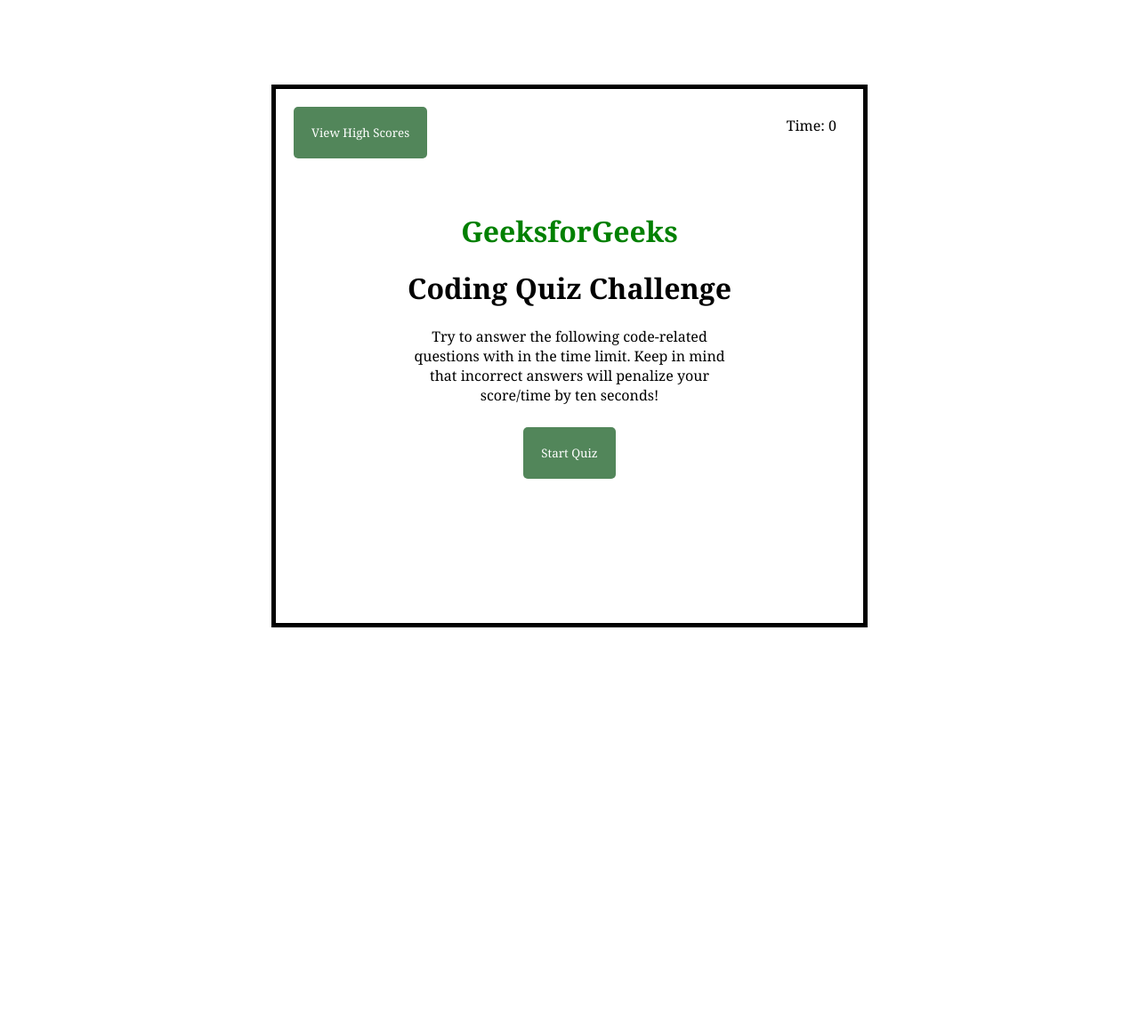
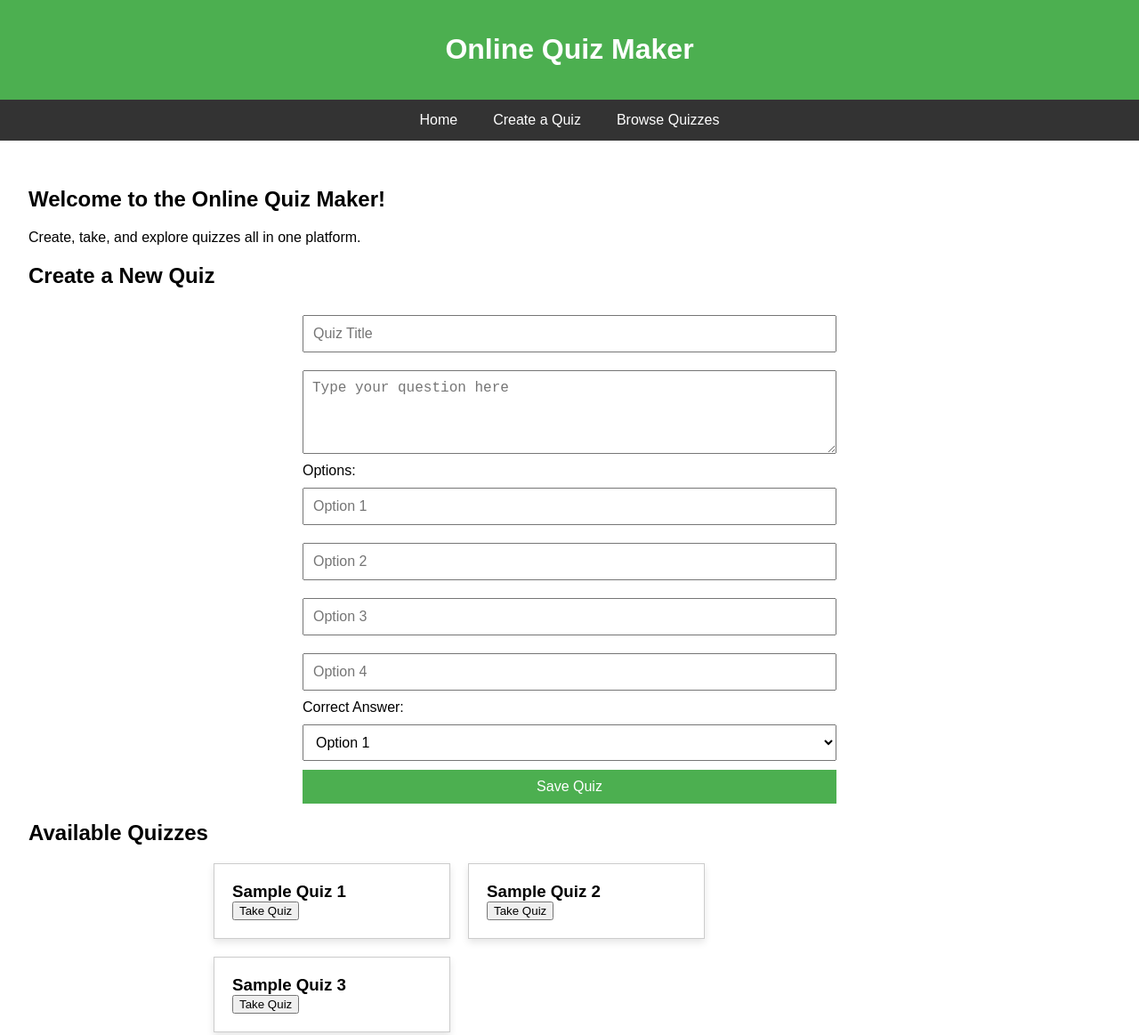
Before and after one commit to Suparna62/online-quiz-maker, a plain HTML site: page index.html in a window 1280 px wide. Shown: the top 1163 px of the page at 89% size. Before the commit the page ends 800 px from the top, so only its background shows below. Drawn offline with Linux system fonts and the light colour scheme.

Commit message:
add a change

```diff
--- a/index.html
+++ b/index.html
@@ -1,93 +1,134 @@
-<!--index.html-->
-
 <!DOCTYPE html>
 <html lang="en">
+<head>
+    <meta charset="UTF-8">
+    <meta name="viewport" content="width=device-width, initial-scale=1.0">
+    <title>Online Quiz Maker</title>
+    <style>
+        body {
+            font-family: Arial, sans-serif;
+            margin: 0;
+            padding: 0;
+        }
+        header {
+            background-color: #4CAF50;
+            color: white;
+            text-align: center;
+            padding: 1em;
+        }
+        nav {
+            display: flex;
+            justify-content: center;
+            background-color: #333;
+        }
+        nav a {
+            color: white;
+            padding: 14px 20px;
+            text-decoration: none;
+            text-align: center;
+        }
+        nav a:hover {
+            background-color: #ddd;
+            color: black;
+        }
+        .container {
+            padding: 2em;
+        }
+        .quiz-form {
+            display: flex;
+            flex-direction: column;
+            max-width: 600px;
+            margin: auto;
+        }
+        .quiz-form input[type="text"],
+        .quiz-form textarea,
+        .quiz-form select {
+            margin: 10px 0;
+            padding: 10px;
+            font-size: 16px;
+        }
+        .quiz-form button {
+            background-color: #4CAF50;
+            color: white;
+            padding: 10px;
+            font-size: 16px;
+            border: none;
+            cursor: pointer;
+        }
+        .quiz-form button:hover {
+            background-color: #45a049;
+        }
+        .quiz-list {
+            max-width: 800px;
+            margin: auto;
+            display: flex;
+            flex-wrap: wrap;
+            gap: 20px;
+        }
+        .quiz-card {
+            border: 1px solid #ccc;
+            padding: 20px;
+            width: calc(33% - 40px);
+            box-shadow: 0 4px 8px rgba(0, 0, 0, 0.1);
+        }
+        .quiz-card h3 {
+            margin: 0;
+        }
+    </style>
+</head>
+<body>
+    <header>
+        <h1>Online Quiz Maker</h1>
+    </header>
+    <nav>
+        <a href="#home">Home</a>
+        <a href="#create">Create a Quiz</a>
+        <a href="#list">Browse Quizzes</a>
+    </nav>
+    <main class="container">
+        <section id="home">
+            <h2>Welcome to the Online Quiz Maker!</h2>
+            <p>Create, take, and explore quizzes all in one platform.</p>
+        </section>
 
-<head>
-    <meta charset="UTF-8" />
-    <meta name="viewport"
-          content="width=device-width,
-                   initial-scale=1.0" />
-    <link rel="stylesheet"
-          href="./style.css" />
-    <title>Code Quiz</title>
-</head>
+        <section id="create">
+            <h2>Create a New Quiz</h2>
+            <form class="quiz-form">
+                <input type="text" name="quiz-title" placeholder="Quiz Title" required>
+                <textarea name="question" placeholder="Type your question here" rows="4" required></textarea>
+                <label for="options">Options:</label>
+                <input type="text" name="option1" placeholder="Option 1" required>
+                <input type="text" name="option2" placeholder="Option 2" required>
+                <input type="text" name="option3" placeholder="Option 3" required>
+                <input type="text" name="option4" placeholder="Option 4" required>
+                <label for="correct">Correct Answer:</label>
+                <select name="correct" required>
+                    <option value="1">Option 1</option>
+                    <option value="2">Option 2</option>
+                    <option value="3">Option 3</option>
+                    <option value="4">Option 4</option>
+                </select>
+                <button type="submit">Save Quiz</button>
+            </form>
+        </section>
 
-<body>
-    <div class="containerNew">
-        <header>
-            <div>
-                <a href="./highscore.html">
-                    <button class="scores-header"
-                            id="view-high-scores">
-                        View High Scores
-                    </button>
-                </a>
-            </div>
-
-            <div class="timer">
-                <p>
-                    Time:
-                    <span id="timer">
-                        0
-                    </span>
-                </p>
-            </div>
-        </header>
-
-        <main class="quiz">
-            <div id="quiz-start">
-                <div class="landing"
-                     id="start-screen">
-                    <h1 id="top">
-                        GeeksforGeeks
-                    </h1>
-                    <h1>
-                        Coding Quiz Challenge
-                    </h1>
-                    <p>
-                        Try to answer the following
-                        code-related questions with
-                        in the time limit. Keep in
-                        mind that incorrect answers
-                        will penalize your score/time
-                        by ten seconds!
-                    </p>
-                    <button id="start">
-                        Start Quiz
-                    </button>
+        <section id="list">
+            <h2>Available Quizzes</h2>
+            <div class="quiz-list">
+                <div class="quiz-card">
+                    <h3>Sample Quiz 1</h3>
+                    <button>Take Quiz</button>
+                </div>
+                <div class="quiz-card">
+                    <h3>Sample Quiz 2</h3>
+                    <button>Take Quiz</button>
+                </div>
+                <div class="quiz-card">
+                    <h3>Sample Quiz 3</h3>
+                    <button>Take Quiz</button>
                 </div>
             </div>
-
-            <div class="hide" id="questions">
-                <h2 id="question-words"></h2>
-                <div class="options" id="options">
-                </div>
-            </div>
-
-            <div class="hide" id="quiz-end">
-                <h2>All Done!</h2>
-                <p>Your final score is:
-                    <span id="score-final">
-                    </span>
-                </p>
-                <p>
-                    Please enter your name:
-                    <input type="text"
-                           id="name"
-                           max="3" />
-                    <button id="submit-score">
-                        Submit
-                    </button>
-                </p>
-            </div>
-
-            <div id="feedback"
-                 class="feedback hide">
-            </div>
-        </main>
-    </div>
-    <script src="./script.js"></script>
+        </section>
+    </main>
 </body>
-
 </html>
```
